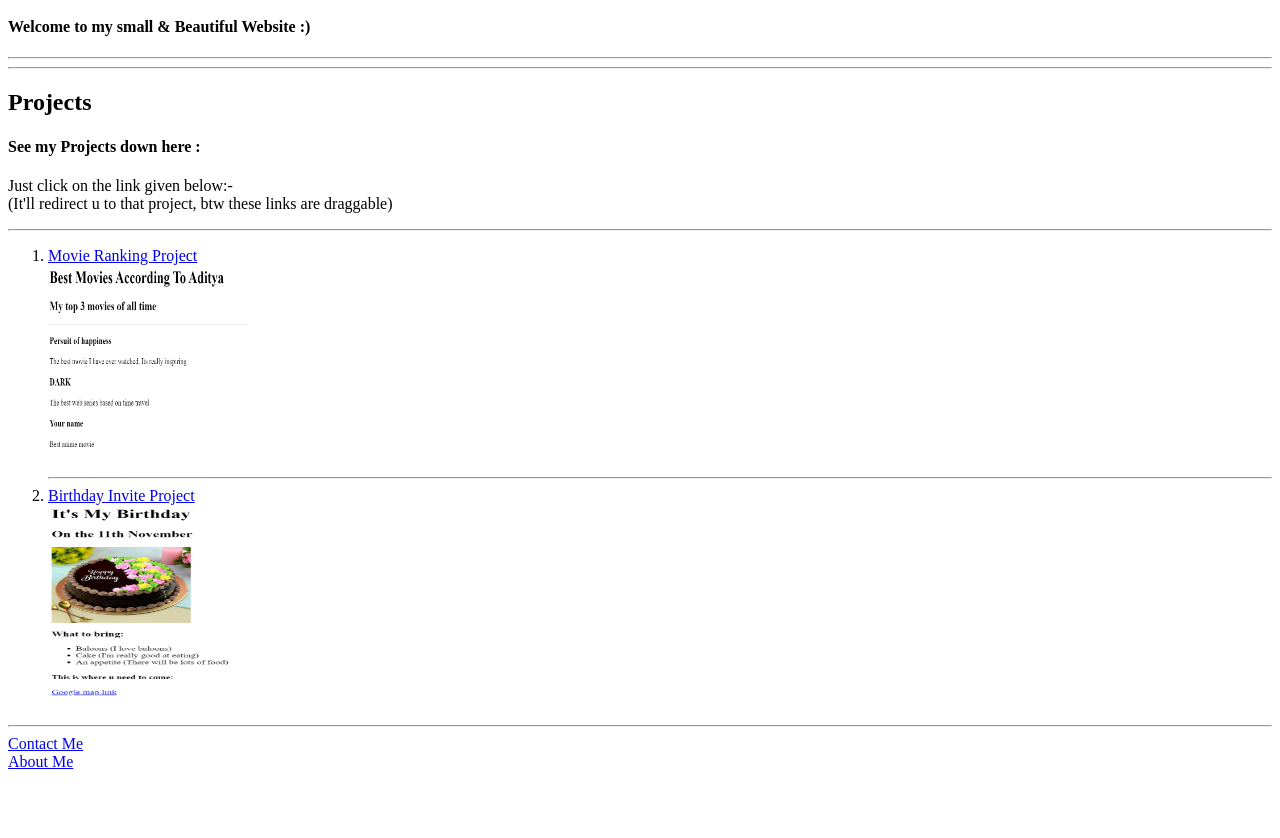
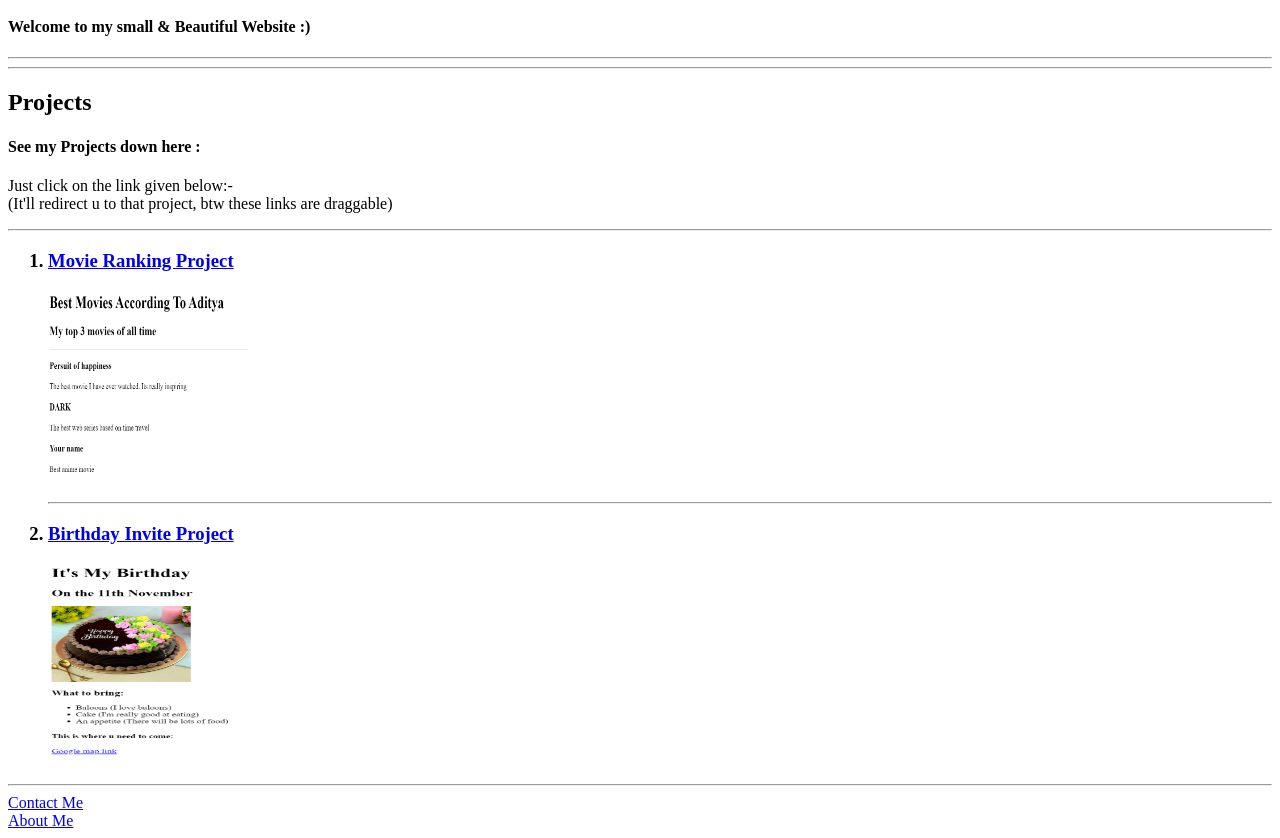
Before and after one commit to adityakarn06/my-html-portfolio, a plain HTML site: page index.html in a window 1280 px wide. Shown: the part 105-943 px from the top of the page. Before the commit the page ends 884 px from the top, so only its background shows below. Drawn offline with Linux system fonts and the light colour scheme.

Commit message:
Update index.html
added heading attribute

```diff
--- a/index.html
+++ b/index.html
@@ -18,10 +18,10 @@
         </p>
         <hr/>
         <ol>
-        <li><a href="./public/movie-ranking.html" draggable="true">Movie Ranking Project</a></h3></li>
+        <h3><li><a href="./public/movie-ranking.html" draggable="true"> Movie Ranking Project</a></li></h3>
         <img src="./assets/images/movie-ranking.png" alt="Movie Ranking Project" width="200" height="200"/>
         <hr/>
-        <li><a href="./public/birthday-invite.html" draggable="true">Birthday Invite Project</a></h3></li>
+        <h3><li><a href="./public/birthday-invite.html" draggable="true">Birthday Invite Project</a></li></h3>
         <img src="./assets/images/birthday-invite.png" alt="Birthday Invite Project" width="200" height="200"/>
         </ol>
 
```
